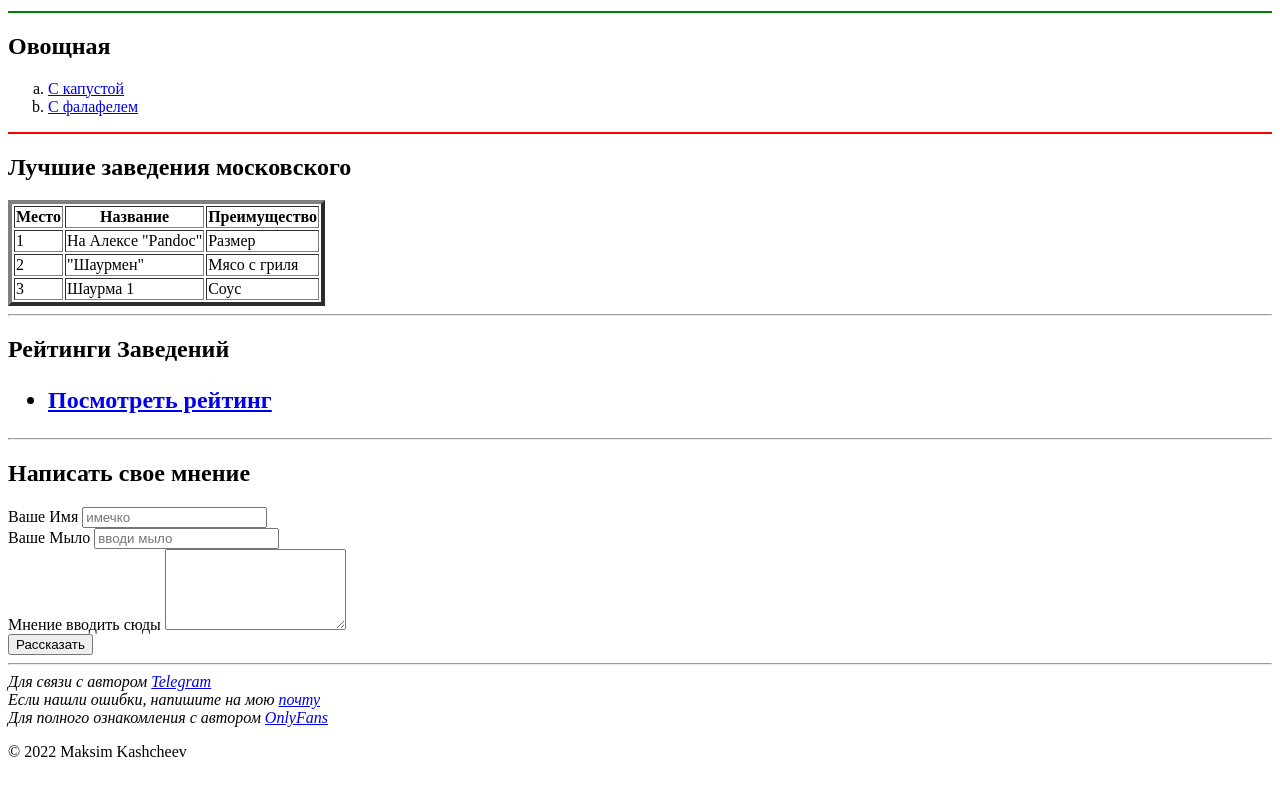
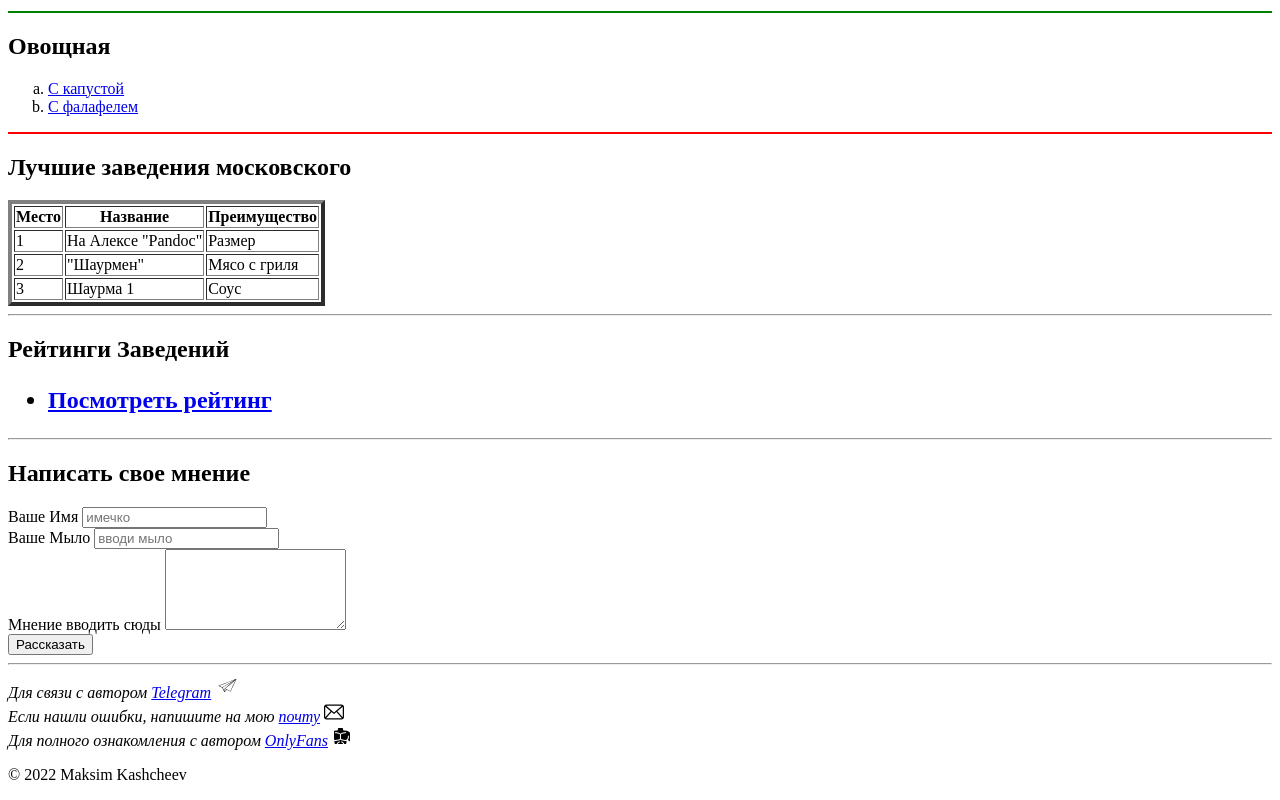
Before and after one commit to makshoop/shaurma, a plain HTML site: page index.html in a window 1280 px wide. Shown: the part 454-1254 px from the top of the page. Before the commit the page ends 1231 px from the top, so only its background shows below. Drawn offline with Linux system fonts and the light colour scheme.

Commit message:
add: svg icons

```diff
--- a/index.html
+++ b/index.html
@@ -106,16 +106,19 @@
 <footer>
         <address>
             Для связи с автором
-            <a target="_blank" href="https://t.me/piupauoyoy">Telegram</a>
+            <a target="_blank" href="https://t.me/piupauoyoy">Telegram</a> <img width="25" src="plane.svg" alt="Самолет бумажный">
                 <br>
             Если нашли ошибки, напишите на мою
             <a target="_blank" href="https://makshoope@gmail.com">почту</a>
+                <object width="20" data="email.svg" type="image/svg+xml"></object>
                 <br>
             Для полного ознакомления с автором
-            <a target="_blank" href="https://onlyfans.com/u243185839">OnlyFans</a>
+            <a target="_blank" href="https://onlyfans.com/u243185839">OnlyFans</a> <?xml version="1.0" ?>
+                <svg width="20" viewBox="0 0 512 512" xmlns="http://www.w3.org/2000/svg"><g id="Chest"><path d="M328.9285,384.0338l-88.7768-19.4819a45.1112,45.1112,0,0,1-22.987-13.1816,45.1318,45.1318,0,0,1-22.9911,13.1816l-88.7685,19.4819A74.41,74.41,0,0,1,59.02,379.3844l10.5835,69.76A12.787,12.787,0,0,0,82.2459,460.013h38.8186a13.8146,13.8146,0,0,1,.2532-2.635c11.3056-54.6549,66.2153-62.9,68.5956-63.24a12.7481,12.7481,0,0,1,3.5714,25.2447c-1.7868.2553-37.8267,6.2054-46.58,40.63H287.408c-8.84-34.51-44.9653-40.375-46.58-40.63a12.7479,12.7479,0,0,1,3.5693-25.2447c2.3823.34,57.2069,8.5851,68.5956,63.24a14.5059,14.5059,0,0,1,.2552,2.635h38.8186a12.7869,12.7869,0,0,0,12.6421-10.8689l10.5648-69.6363a75.1639,75.1639,0,0,1-46.3453,4.526Z"/>
+                    <path d="M456.8851,168.4729,445.77,157.3571a118.9832,118.9832,0,0,0-69.3779-33.9335l-65.709-8.2137A34.0008,34.0008,0,0,1,280.9,81.4719V64.7754A12.7881,12.7881,0,0,0,268.1128,51.987H166.1875A12.7881,12.7881,0,0,0,153.4,64.7754v16.697A34,34,0,0,1,123.617,115.21l-61.0315,7.6284A12.77,12.77,0,0,0,51.4,135.509l-.0125,199.267c0,5.3939,3.4967,12.5,7.77,15.7912l.1805.139a47.4215,47.4215,0,0,0,39.0988,8.7475l90.2751-19.8124a19.9909,19.9909,0,0,0,15.7051-19.5255V230.403A25.5145,25.5145,0,0,0,188.5851,206.79c-24.1075-9.94-62.1106-21.8134-106.0985-21.8134a12.75,12.75,0,1,1,0-25.5c48.0947,0,89.4741,12.8828,115.7129,23.6945a51.2519,51.2519,0,0,1,18.9652,13.5443,51.2285,51.2285,0,0,1,18.9611-13.5484c26.2387-10.8076,67.6181-23.69,115.7129-23.69a12.75,12.75,0,0,1,0,25.5c-43.9755,0-81.97,11.867-106.0778,21.8009a25.5235,25.5235,0,0,0-15.8441,23.6251v89.7231a19.9793,19.9793,0,0,0,15.6968,19.5152L334.39,359.1232a50.7429,50.7429,0,0,0,51.8716-19.6355A99.3146,99.3146,0,0,0,405.52,280.494V255.986a12.75,12.75,0,1,1,25.5,0v24.508a124.5529,124.5529,0,0,1-21.9161,70.6885,322.33,322.33,0,0,0,28.2724,36.4518,12.7458,12.7458,0,0,0,22.1777-8.4964l1.0583-201.5995A12.7314,12.7314,0,0,0,456.8851,168.4729Z"/>
+                        </g>
+                </svg>
                 <br>
-
-
         </address>
         <p>© 2022 Maksim Kashcheev</p>
 </footer>
```
